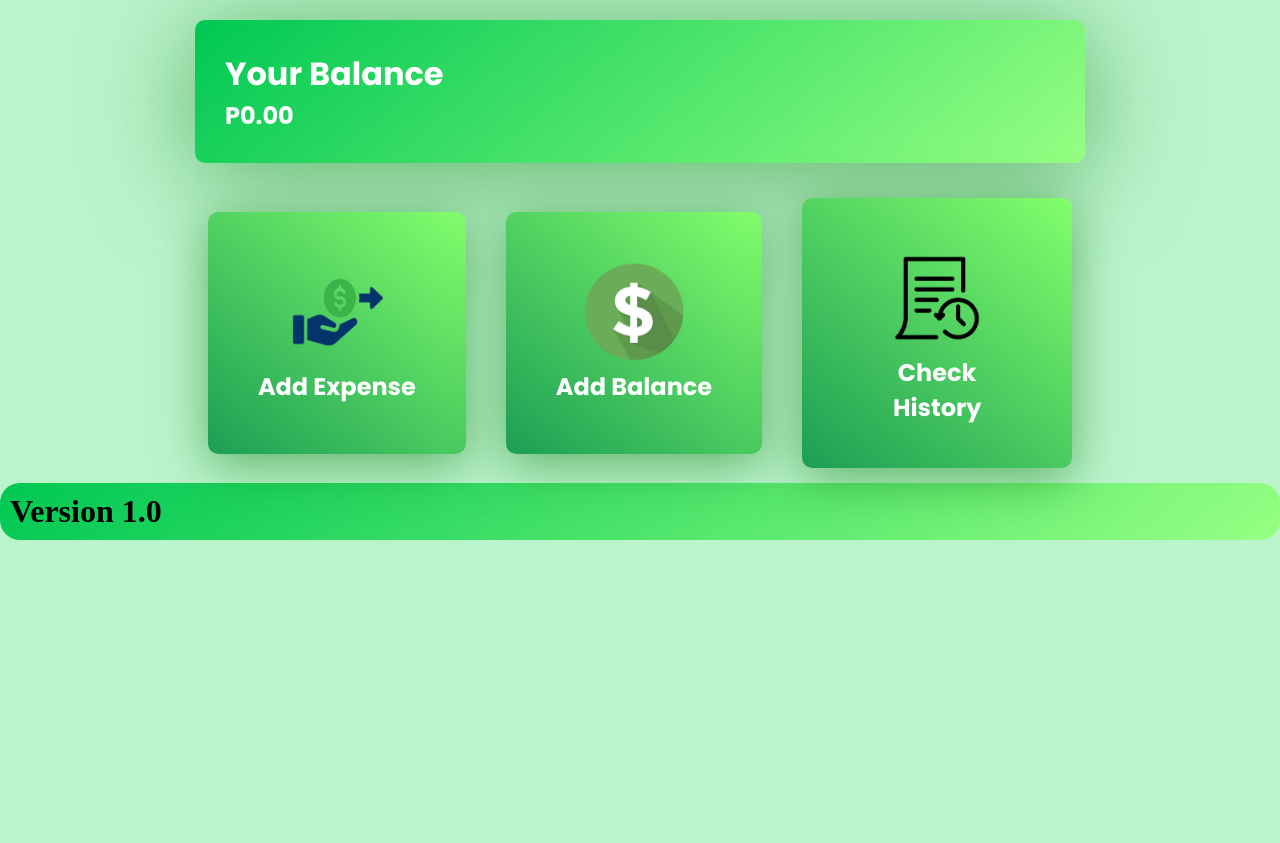
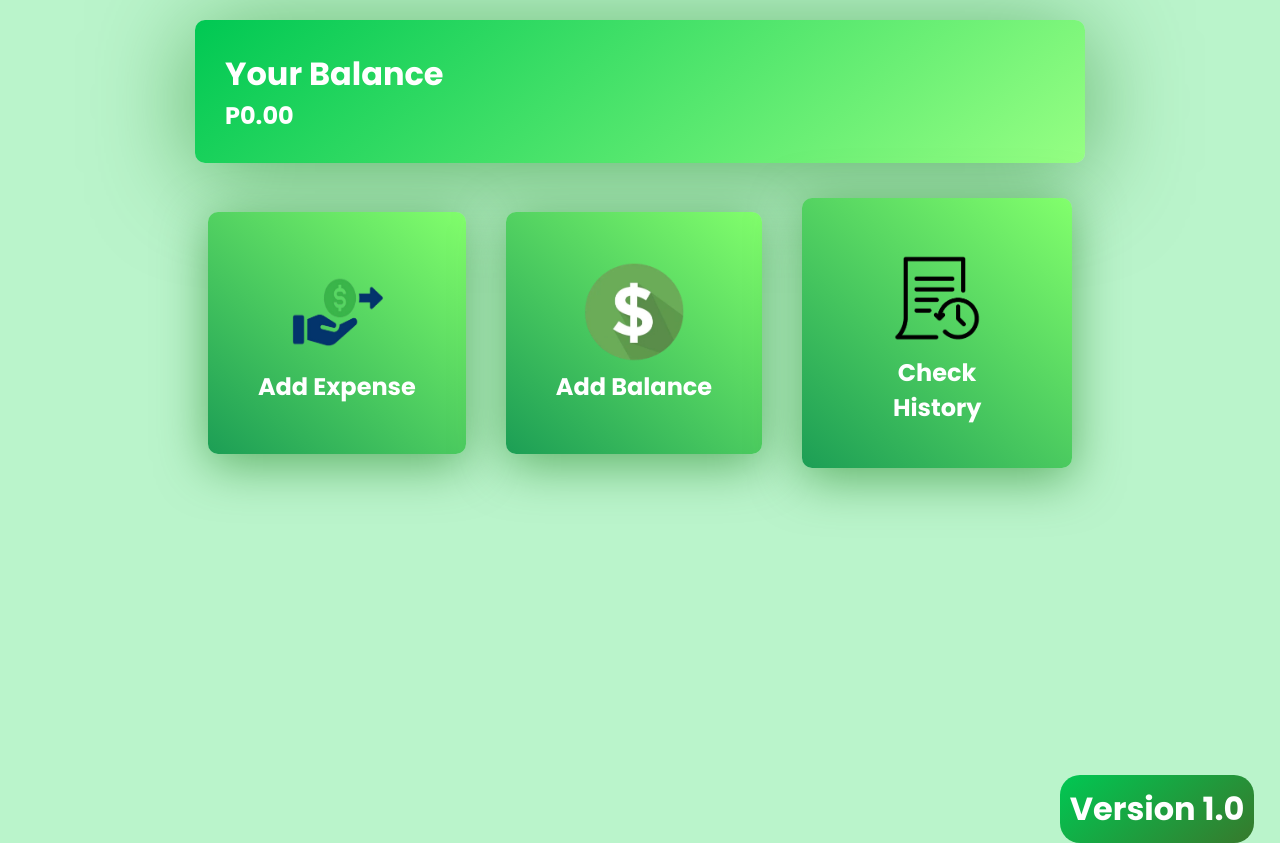
Before and after one commit to DazoCode/Dazo-s-Original-Code, a plain HTML site: page ExpenseTracker/index.html in a window 1280 px wide. Before the commit the page ends 800 px from the top, so only its background shows below. Drawn offline with Linux system fonts and the light colour scheme.

Commit message:
Reorganize and clean up CSS styles

```diff
--- a/ExpenseTracker/style.css
+++ b/ExpenseTracker/style.css
@@ -456,7 +456,7 @@ body {
     transition: all 0.3s ease;
 }
 
-footer {
+.footer {
     display: flex;
     font-family: 'Poppins', sans-serif;
     color: white;
@@ -470,7 +470,7 @@ footer {
 }
 
 .version {
-    background: linear-gradient(140deg, rgba(0, 200, 83, 1) 0%, rgb(150, 255, 131));
+    background: linear-gradient(140deg, rgba(0, 200, 83, 1) 0%, rgb(55, 121, 44));
     padding: 10px;
     border-radius: 20px;
 }
```
